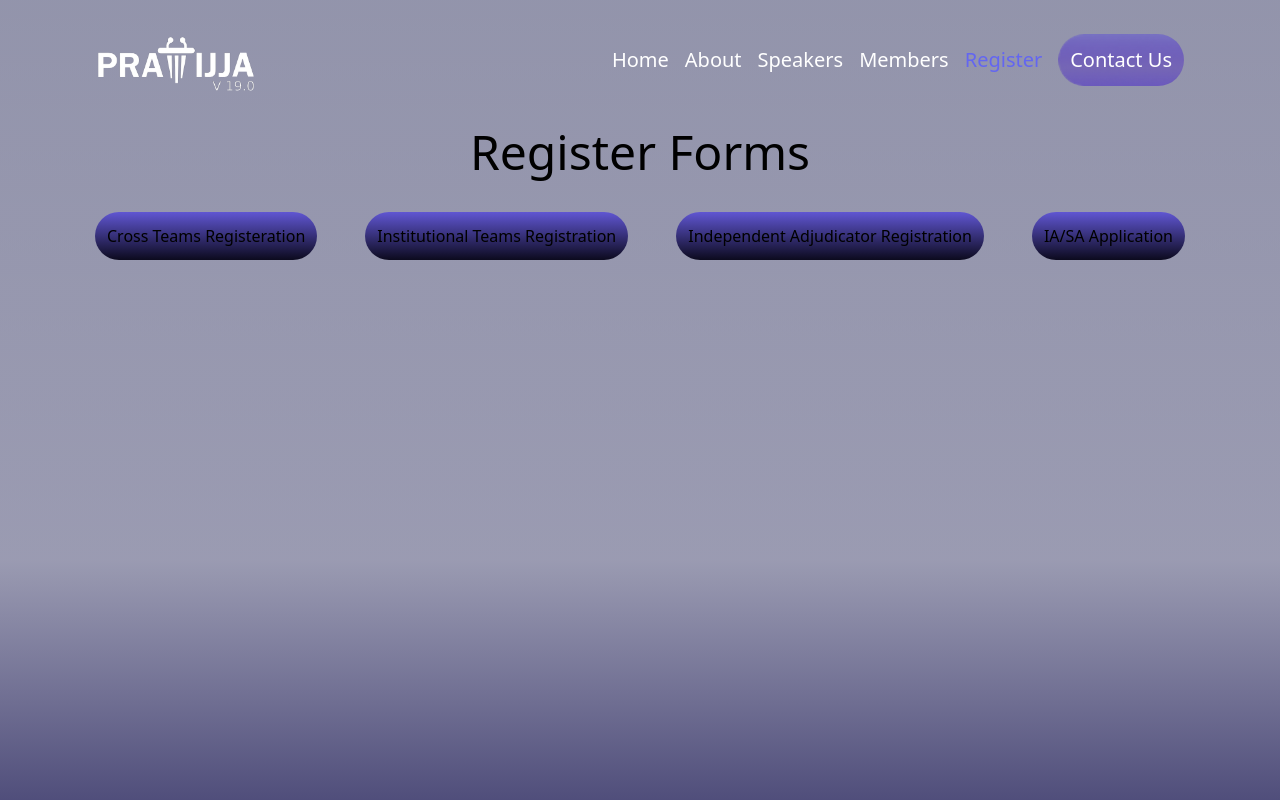
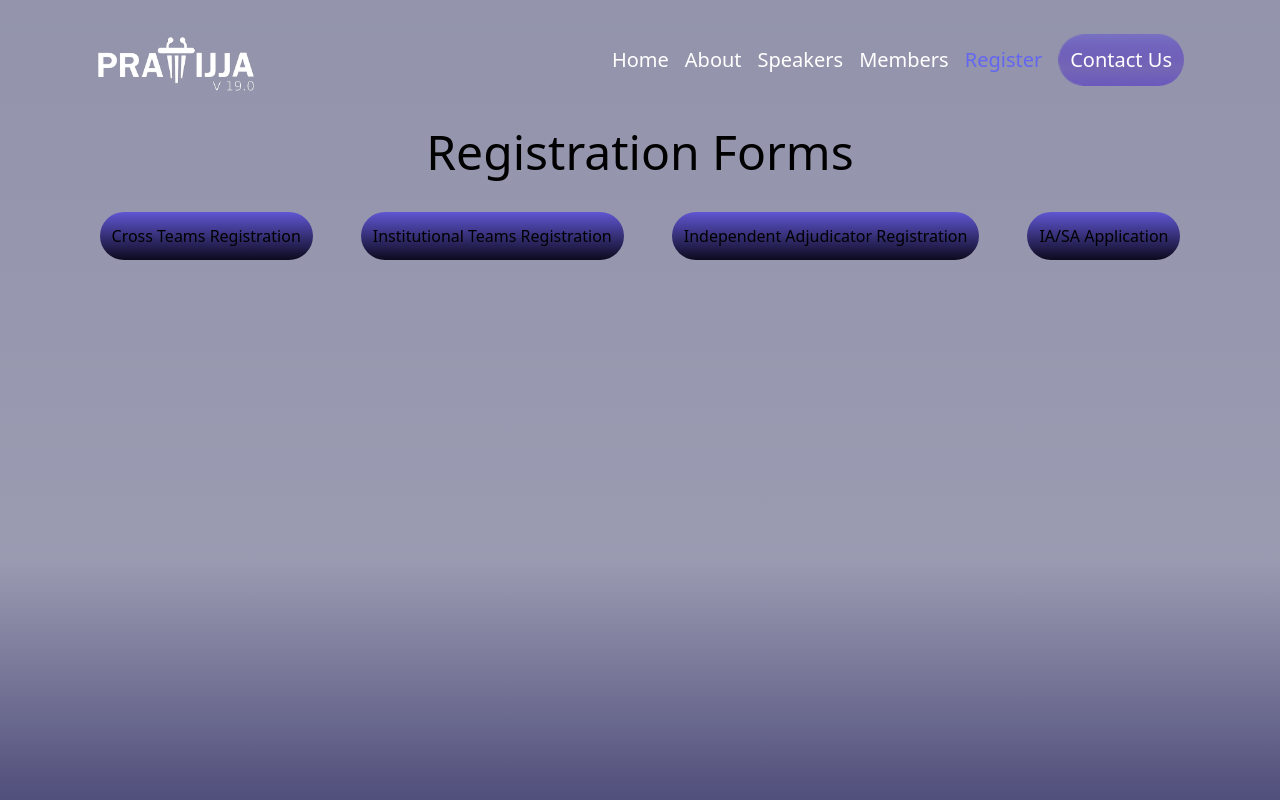
Before and after one commit to SohinijRover/Pratijja24, a Next.js app: page /register in a window 1280 px wide. Shown: the top 800 px of the page. Built offline with nearby package versions, Linux system fonts and the light colour scheme.

Commit message:
Minor Fixes

```diff
--- a/src/app/register/page.tsx
+++ b/src/app/register/page.tsx
@@ -34,13 +34,13 @@ const register: React.FC = () => {
       }}  >
 
         <div className="pt-32 ">
-        <h1 className="text-bold text-5xl text-pretty text-center pb-9">Register Forms</h1>
+        <h1 className="text-bold text-5xl text-pretty text-center pb-9">Registration Forms</h1>
         <div className="flex flex-col md:flex-row justify-center gap-4 pb-12">
           <button
             className="rounded-full border-none mx-4 outline-none p-3 bg-gradient-to-t from-[#0c0a1e] to-[#6056d2]"
             onClick={() => setActiveForm(1)}
           >
-            Cross Teams Registeration
+            Cross Teams Registration
           </button>
           <button
             className="rounded-full border-none mx-4 outline-none p-3 bg-gradient-to-t from-[#0c0a1e] to-[#6056d2]"
--- a/src/components/Hero.tsx
+++ b/src/components/Hero.tsx
@@ -9,7 +9,7 @@ import contact from "/public/navbar/contact.png";
 const Hero = () => {
   return (
     <>
-      <div className="h-screen font-sans flex flex-col md:flex-row items-center justify-center bg-gradient-to-t from-page-purple from-0% to-transparent to-20% max-h-[100vh] mt-14">
+      <div className="h-screen font-sans flex flex-col md:flex-row items-center justify-center bg-gradient-to-t from-page-purple from-0% to-transparent to-20% max-h-[100vh] mt-20">
         <div className="text-center p-10 mt-10 md:w-1/3">
           <h1 className="font-sans text-3xl sm:text-3xl">
             Get Inside in The <br /> Philosopher’s Mind
```
